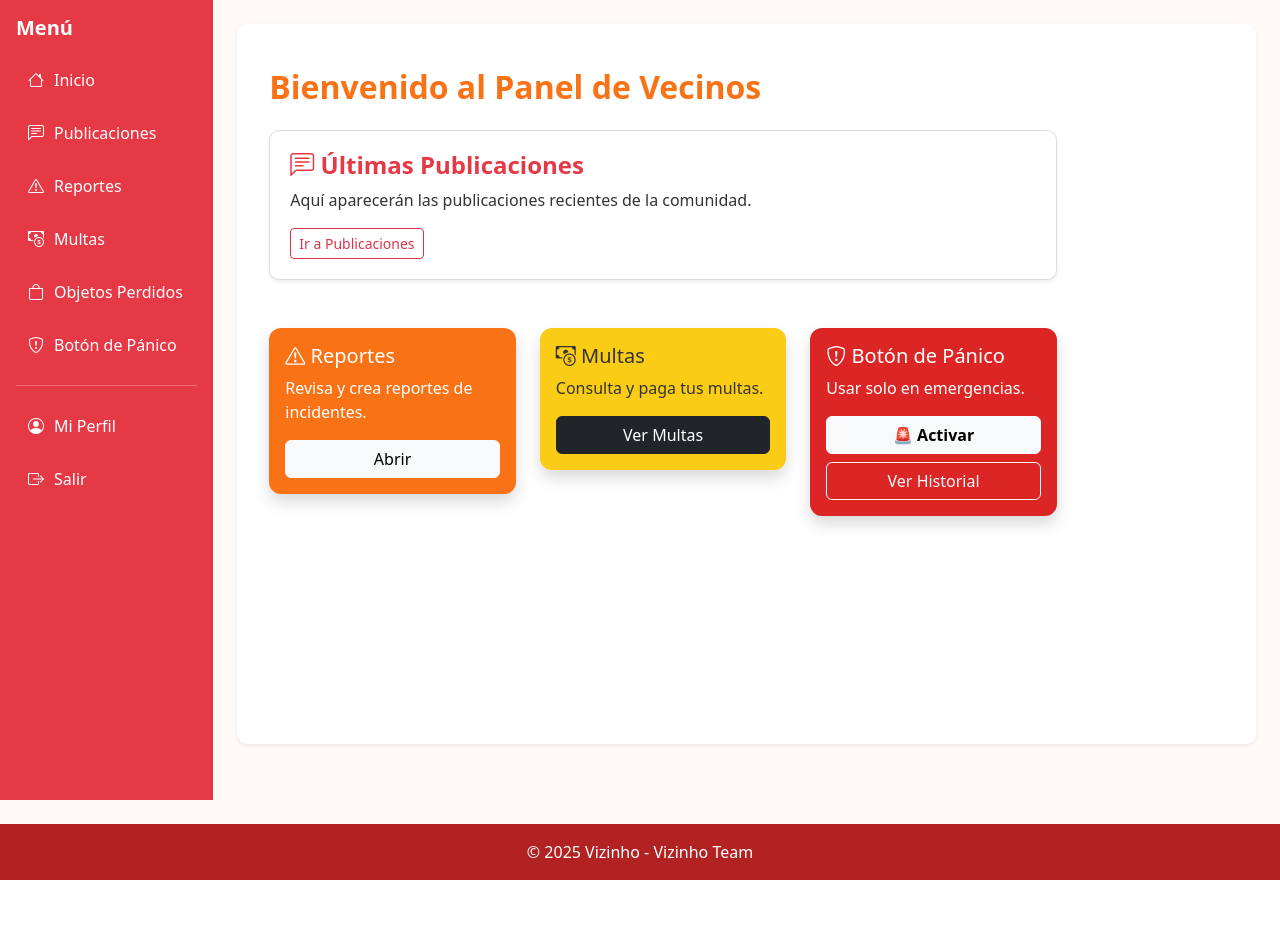
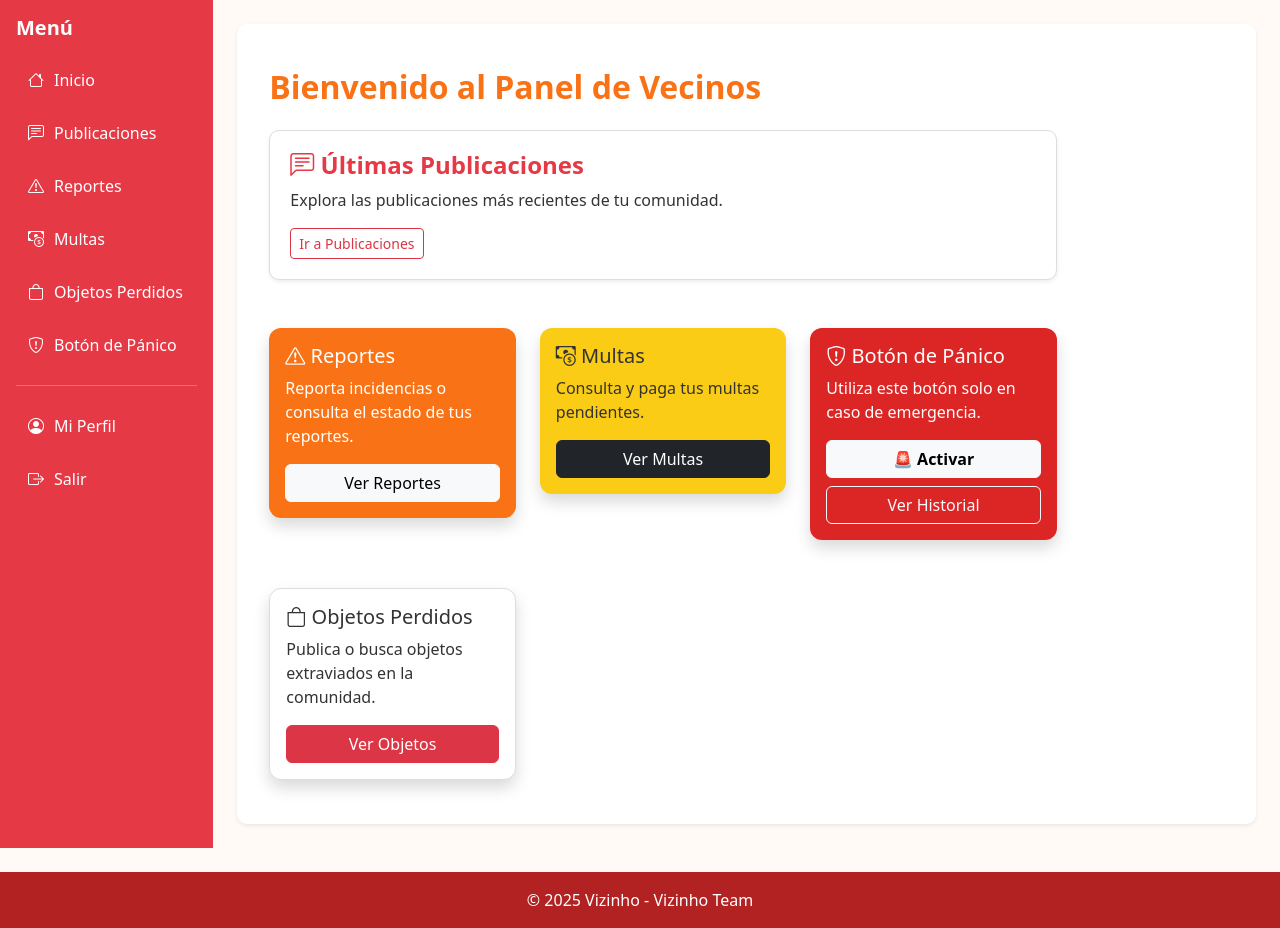
Before and after one commit to Seba-sRod-1808/Vizinho, a Django app: page / in a window 1280 px wide. Before the commit the page ends 880 px from the top, so only its background shows below. Run offline with Django 5.2, Linux system fonts and the light colour scheme; the visitor is signed in with stand-in values (Sample User, id 1).

Commit message:
Corregida logica de seguridad y de permisos

```diff
--- a/core/models.py
+++ b/core/models.py
@@ -21,7 +21,7 @@ class Usuario(AbstractUser):
     _telefono = models.CharField(max_length=20, null=True, blank=True)
     _rol = models.CharField(max_length=20, choices=ROLES, default="vecino")
 
-    # Getters y setters (encapsulamiento)
+    # Getters y setters
     def get_telefono(self):
         return self._telefono
 
@@ -43,6 +43,10 @@ class Usuario(AbstractUser):
     @property
     def rol(self):
         return self._rol
+
+    @rol.setter
+    def rol(self, value):
+        self._rol = value
 
     def __str__(self):
         return f"{self.username} ({self._rol})"
@@ -344,5 +348,9 @@ class ObjetoPerdido(models.Model):
     def fecha(self):
         return self._fecha
 
+    @property
+    def usuario(self):
+        return self._usuario
+
     def __str__(self):
         return f"Objeto Perdido: {self._titulo} - {self._usuario}"
--- a/core/templates/dashboard.html
+++ b/core/templates/dashboard.html
@@ -1,5 +1,5 @@
 {% extends "base.html" %}
-{% block title %}Dashboard{% endblock %}
+{% block title %}Panel de Vecinos{% endblock %}
 
 {% block extra_head %}
   <link href="https://cdn.jsdelivr.net/npm/bootstrap-icons/font/bootstrap-icons.css" rel="stylesheet">
@@ -12,66 +12,64 @@
     .sidebar a:hover { background-color: #b71c1c; color: #fff; }
 
     .card { border: none; border-radius: 12px; }
-
-    /* Paleta personalizada */
-    .card-orange { background-color: #f97316; color: white; }  /* naranja */
-    .card-red { background-color: #dc2626; color: white; }     /* rojo */
-    .card-yellow { background-color: #facc15; color: #333; }   /* amarillo */
+    .card-orange { background-color: #f97316; color: white; }
+    .card-red { background-color: #dc2626; color: white; }
+    .card-yellow { background-color: #facc15; color: #333; }
     .card-light { background-color: #fff; color: #333; border: 1px solid #ddd; }
 
-    .publication-container { background: white; color: #333; border-radius: 10px; padding: 20px; margin-bottom: 20px; border: 1px solid #ddd; }
+    .publication-container { background: white; color: #333; border-radius: 10px;
+                              padding: 20px; margin-bottom: 20px; border: 1px solid #ddd; }
     .publication-container h4 { font-weight: bold; color: #e63946; }
 
-    .text-accent { color: #f97316 !important; } /* títulos en naranja */
+    .text-accent { color: #f97316 !important; }
   </style>
 {% endblock %}
 
 {% block content %}
 <div class="row">
 
-  <!-- Contenido principal -->
   <div class="col-md-9 col-lg-10 p-4">
     <h2 class="fw-bold mb-4 text-accent">Bienvenido al Panel de Vecinos</h2>
 
-    <!-- Contenedor publicaciones -->
+    <!-- Publicaciones -->
     <div class="publication-container shadow-sm">
       <h4><i class="bi bi-chat-left-text"></i> Últimas Publicaciones</h4>
-      <p>Aquí aparecerán las publicaciones recientes de la comunidad.</p>
+      <p>Explora las publicaciones más recientes de tu comunidad.</p>
       <a href="{% url 'lista_publicaciones' %}" class="btn btn-outline-danger btn-sm">Ir a Publicaciones</a>
     </div>
 
-    <!-- Tarjetas de acceso rápido -->
+    <!-- Reportes -->
     <div class="row g-4 mt-4">
       <div class="col-md-4">
         <div class="card card-orange shadow">
           <div class="card-body">
             <h5 class="card-title"><i class="bi bi-exclamation-triangle"></i> Reportes</h5>
-            <p class="card-text">Revisa y crea reportes de incidentes.</p>
-            <a href="{% url 'lista_reportes' %}" class="btn btn-light w-100">Abrir</a>
+            <p class="card-text">Reporta incidencias o consulta el estado de tus reportes.</p>
+            <a href="{% url 'lista_reportes' %}" class="btn btn-light w-100">Ver Reportes</a>
           </div>
         </div>
       </div>
 
+      <!-- Multas -->
       <div class="col-md-4">
         <div class="card card-yellow shadow">
           <div class="card-body">
             <h5 class="card-title"><i class="bi bi-cash-coin"></i> Multas</h5>
-            <p class="card-text">Consulta y paga tus multas.</p>
+            <p class="card-text">Consulta y paga tus multas pendientes.</p>
             <a href="{% url 'lista_multas' %}" class="btn btn-dark w-100">Ver Multas</a>
           </div>
         </div>
       </div>
 
+      <!-- Botón de pánico -->
       <div class="col-md-4">
         <div class="card card-red shadow">
           <div class="card-body">
             <h5 class="card-title"><i class="bi bi-shield-exclamation"></i> Botón de Pánico</h5>
-            <p class="card-text">Usar solo en emergencias.</p>
+            <p class="card-text">Utiliza este botón solo en caso de emergencia.</p>
             <form method="post" action="{% url 'activar_panico' %}">
               {% csrf_token %}
-              <button type="submit" class="btn btn-light w-100 fw-bold">
-                🚨 Activar
-              </button>
+              <button type="submit" class="btn btn-light w-100 fw-bold">🚨 Activar</button>
             </form>
             <a href="{% url 'historial_panico' %}" class="btn btn-outline-light w-100 mt-2">
               Ver Historial
@@ -81,6 +79,19 @@
       </div>
     </div>
 
+    <!-- Objetos perdidos -->
+    <div class="row g-4 mt-4">
+      <div class="col-md-4">
+        <div class="card card-light shadow">
+          <div class="card-body">
+            <h5 class="card-title"><i class="bi bi-bag"></i> Objetos Perdidos</h5>
+            <p class="card-text">Publica o busca objetos extraviados en la comunidad.</p>
+            <a href="{% url 'lista_objetos_perdidos' %}" class="btn btn-danger w-100">Ver Objetos</a>
+          </div>
+        </div>
+      </div>
+    </div>
+
   </div>
 </div>
 {% endblock %}
--- a/core/urls.py
+++ b/core/urls.py
@@ -54,12 +54,12 @@ urlpatterns = [
     path("panico/historial/", HistorialBotonPanicoView.as_view(), name="historial_panico"),
 
     #Vista de administracion
-    path("admin/dashboard/", DashboardAdminView.as_view(), name="dashboard_admin"),
+    path("administrador/dashboard/", DashboardAdminView.as_view(), name="dashboard_admin"),
 
     ##Objetos Perdidos
     path("objetos-perdidos/", ListaObjetosPerdidosView.as_view(), name="lista_objetos_perdidos"),
     path("objetos-perdidos/nuevo/", CrearObjetoPerdidoView.as_view(), name="crear_objeto_perdido"),
 
     #Creacion de usuarios por admin
-    path("admin/crear-usuario/", CrearUsuarioView.as_view(), name="crear_usuario"),
+    path("administrador/crear-usuario/", CrearUsuarioView.as_view(), name="crear_usuario"),
 ]
--- a/core/views.py
+++ b/core/views.py
@@ -34,18 +34,26 @@ class LoginView(View):
             username = form.cleaned_data["username"]
             password = form.cleaned_data["password"]
             user = authenticate(request, username=username, password=password)
-            if user:
-                login(request, user)
-                return redirect("dashboard") # aun no implementado // equipo de fabric y joseph
+        if user is not None:
+            login(request, user)
+            if user.rol == "admin" or user.is_superuser:
+                return redirect("dashboard_admin")
             else:
-                form.add_error(None, "Usuario o contraseña incorrectos")
+                return redirect("dashboard")
+
+        else:
+            form.add_error(None, "Usuario o contraseña incorrectos")
         return render(request, self.template_name, {"form": form})
-
 
 class LogoutView(View):
     def get(self, request):
         logout(request)
         return redirect("login")
+
+class SoloAdminMixin(UserPassesTestMixin):
+    def test_func(self):
+        user = self.request.user
+        return user.is_superuser or user.rol == "admin"
 
 class ReporteListView(LoginRequiredMixin, ListView):
     model = Reporte
@@ -105,7 +113,7 @@ class MultaListView(LoginRequiredMixin, ListView):
     def get_queryset(self):
         return Multa.objects.filter(_vecino=self.request.user)
 
-class MultaCreateView(LoginRequiredMixin, CreateView):
+class MultaCreateView(LoginRequiredMixin, CreateView, SoloAdminMixin):
     model = Multa
     form_class = MultaForm
     template_name = "multas/crear_multa.html"
@@ -166,7 +174,7 @@ class ActivarBotonPanicoView(LoginRequiredMixin, View):
         BotonPanico.objects.create(_usuario=request.user)
         return redirect("historial_panico")
 
-class HistorialBotonPanicoView(LoginRequiredMixin, ListView):
+class HistorialBotonPanicoView(LoginRequiredMixin, ListView, SoloAdminMixin):
     model = BotonPanico
     template_name = "panico/historial_panico.html"
     context_object_name = "alertas"
@@ -174,16 +182,14 @@ class HistorialBotonPanicoView(LoginRequiredMixin, ListView):
     def get_queryset(self):
         return BotonPanico.objects.filter(_usuario=self.request.user).order_by("-_fecha")
 
-class SoloAdminMixin(UserPassesTestMixin):
-    def test_func(self):
-        return self.request.user.rol == "admin"
-
 class DashboardAdminView(LoginRequiredMixin, SoloAdminMixin, TemplateView):
-    template_name = "admin/dashboard_admin.html"
+    template_name = "administrador/dashboard_admin.html"
 
     def get_context_data(self, **kwargs):
-        from .models import Reporte, Multa, Publicacion, BotonPanico
         context = super().get_context_data(**kwargs)
+        # el get_context_data method es usado para agregar
+        # datos que se pasarán a la plantilla al renderizar el controlador y permite
+        # personalizar el contexto que estará disponible en la plantilla.
         context["reportes_pendientes"] = Reporte.objects.filter(_estado="Recibido").count()
         context["multas_pendientes"] = Multa.objects.filter(_pagada=False).count()
         context["publicaciones_recientes"] = Publicacion.objects.order_by("-_fecha")[:5]
@@ -192,15 +198,15 @@ class DashboardAdminView(LoginRequiredMixin, SoloAdminMixin, TemplateView):
 
 class ListaObjetosPerdidosView(LoginRequiredMixin, ListView):
     model = ObjetoPerdido
-    template_name = "" # Pendiente la template
+    template_name = "objeto-perdido/lista_objetos.html"
     context_object_name = "objetos"
     ordering = ["-_fecha"]
 
 class CrearObjetoPerdidoView(LoginRequiredMixin, CreateView):
     model = ObjetoPerdido
-    template_name = "" # Pendiente la template
+    template_name = "objeto-perdido/crear_objeto.html"
     form_class = ObjetoPerdidoForm
-    success_url = reverse_lazy() # Pendiente de template
+    success_url = reverse_lazy("lista_objetos_perdidos")
 
     def form_valid(self, form):
         form.instance._usuario = self.request.user
@@ -209,7 +215,7 @@ class CrearObjetoPerdidoView(LoginRequiredMixin, CreateView):
 class CrearUsuarioView(LoginRequiredMixin, SoloAdminMixin, CreateView):
     model = Usuario
     form_class = CrearUsuarioForm
-    template_name = "admin/crear_usuario.html"
+    template_name = "administrador/crear_usuario.html"
     success_url = reverse_lazy("dashboard_admin")
 
     def form_valid(self, form):
```
Also changed, not shown: core/templates/administrador/dashboard_admin.html (renamed from core/templates/admin/dashboard_admin.html, +19 -0 lines), core/templates/objeto-perdido/lista_objetos.html (+5 -5 lines).
